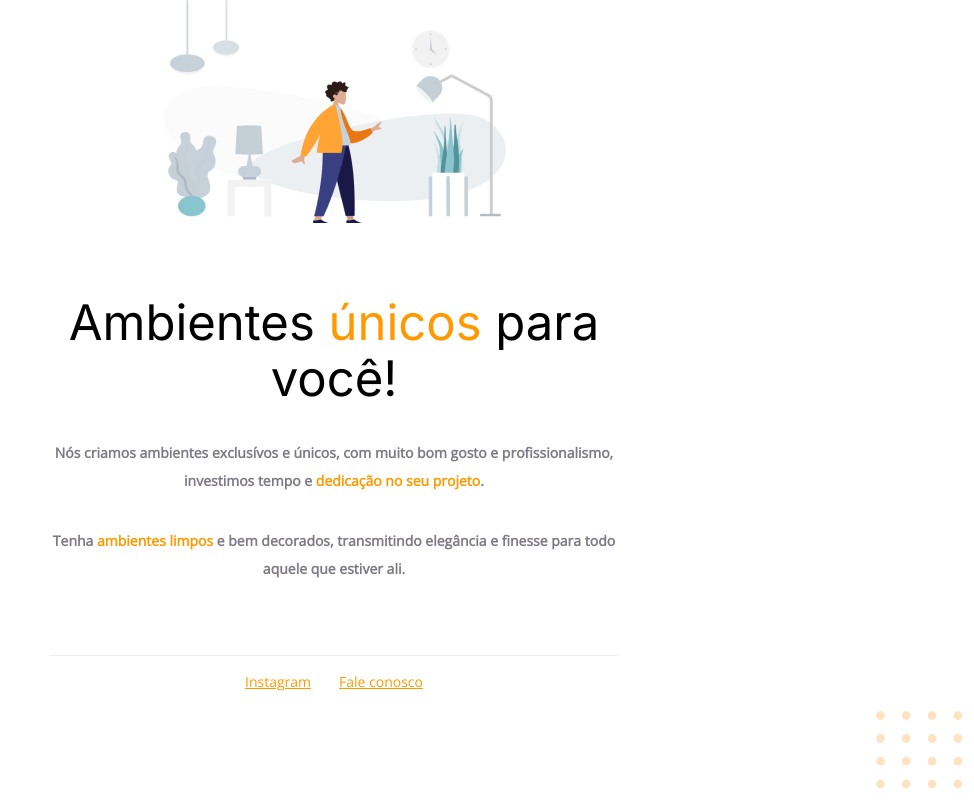
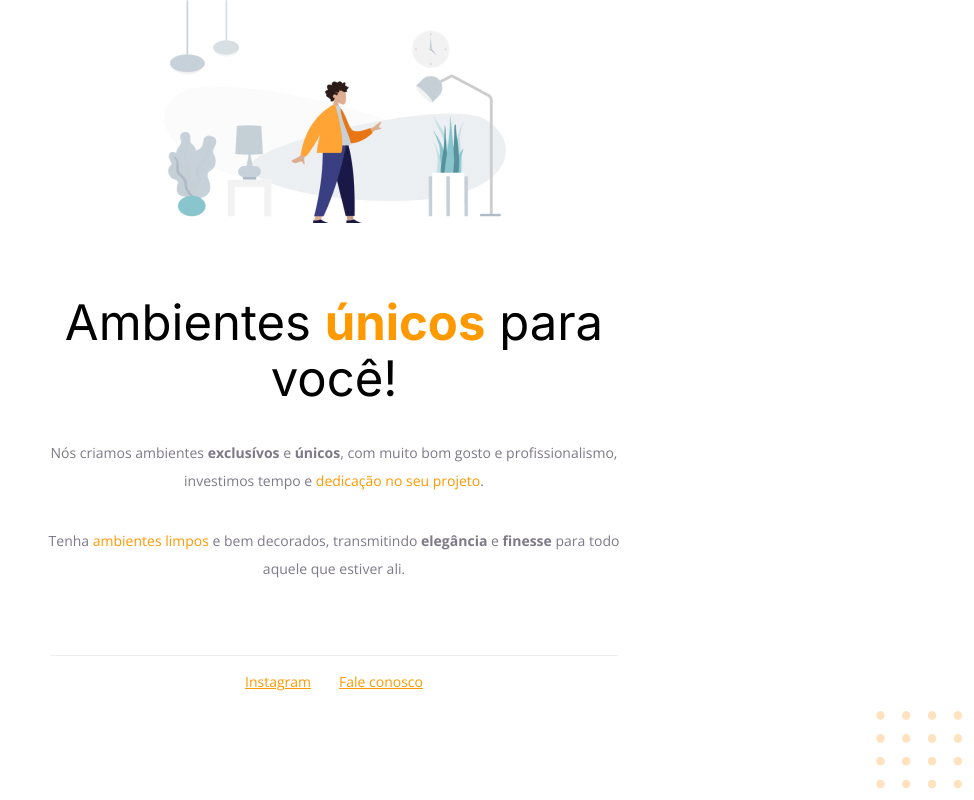
Before and after one commit to rianrdx/environments-design, a plain HTML site: page index.html in a window 1280 px wide. Shown: the whole page, without its empty margins (306-1280 px from the left). Drawn offline with nearby package versions, Linux system fonts and the light colour scheme.

Commit message:
font adjustment

```diff
--- a/index.html
+++ b/index.html
@@ -4,9 +4,10 @@
 <head>
   <meta charset="UTF-8" />
   <meta name="viewport" content="width=device-width, initial-scale=1.0" />
-  <link rel="preconnect" href="https://fonts.googleapis.com" />
-  <link rel="preconnect" href="https://fonts.gstatic.com" crossorigin />
-  <link href="https://fonts.googleapis.com/css2?family=Inter&family=Open+Sans&display=swap" rel="stylesheet" />
+  <link rel="preconnect" href="https://fonts.googleapis.com">
+  <link rel="preconnect" href="https://fonts.gstatic.com" crossorigin>
+  <link href="https://fonts.googleapis.com/css2?family=Inter:wght@400;700&family=Open+Sans:wght@400;700&display=swap"
+    rel="stylesheet">
   <link rel="stylesheet" href="style.css" />
   <title>environments design</title>
 </head>
--- a/style.css
+++ b/style.css
@@ -34,6 +34,7 @@ body {
 }
 
 .hero h1 span {
+  font-weight: 700;
   color: #F90
 }
 
@@ -43,7 +44,7 @@ body {
   color: #7D7987;
   font-family: Open Sans;
   font-size: 14px;
-  font-weight: 700;
+  font-weight: 400;
   line-height: 28px;
 }
 
```
